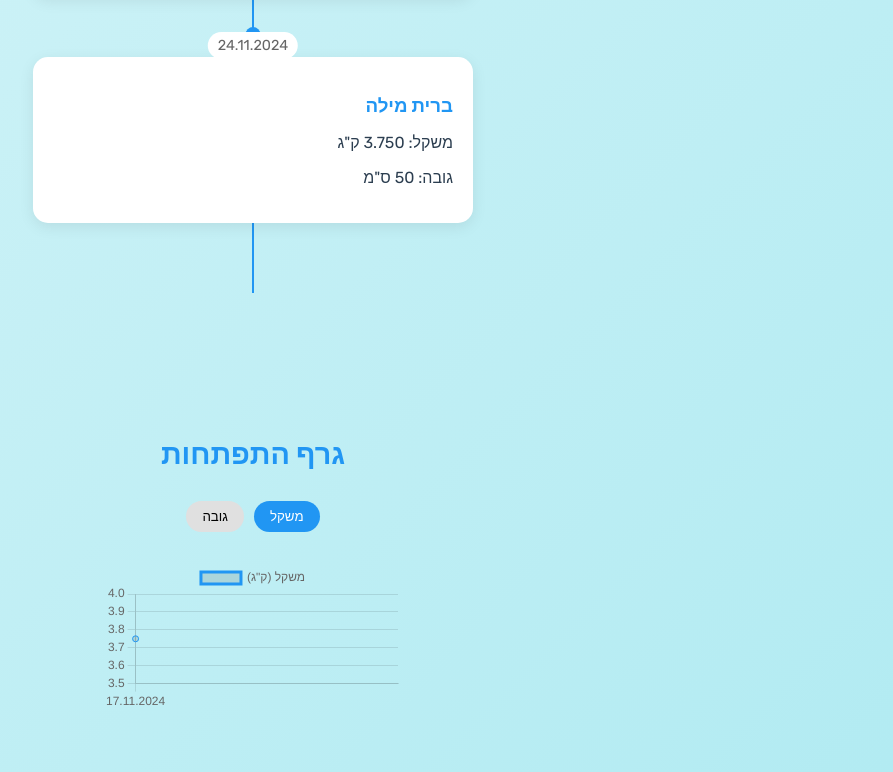
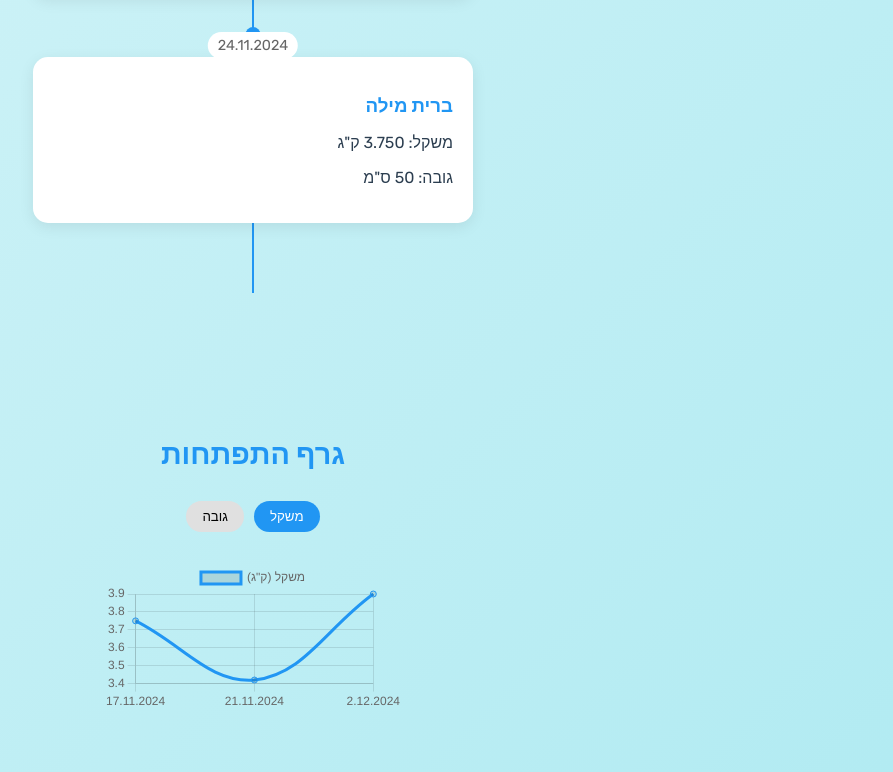
Before and after one commit to YAIR-DAHN/Gil-Tinok, a plain HTML site: page index.html in a window 1280 px wide. Shown: the part 1106-1878 px from the top of the page, without its empty margins (387-1280 px from the left). Drawn offline with nearby package versions, Linux system fonts and the light colour scheme; files whose address does not match are found by name.

Commit message:
Update hight.html

```diff
--- a/index.html
+++ b/index.html
@@ -1397,8 +1397,8 @@
 
             const data = {
                 weight: [
-                    { date: '2024-11-17', value: 3.75 }
-                ],
+                    { date: '2024-11-17', value: 3.75 },
+                { date: '2024-11-21', value: 3.42 }, { date: '2024-12-02', value: 3.90 } ],
                 height: [
                     { date: '2024-11-17', value: 50 }
                 ]
```
